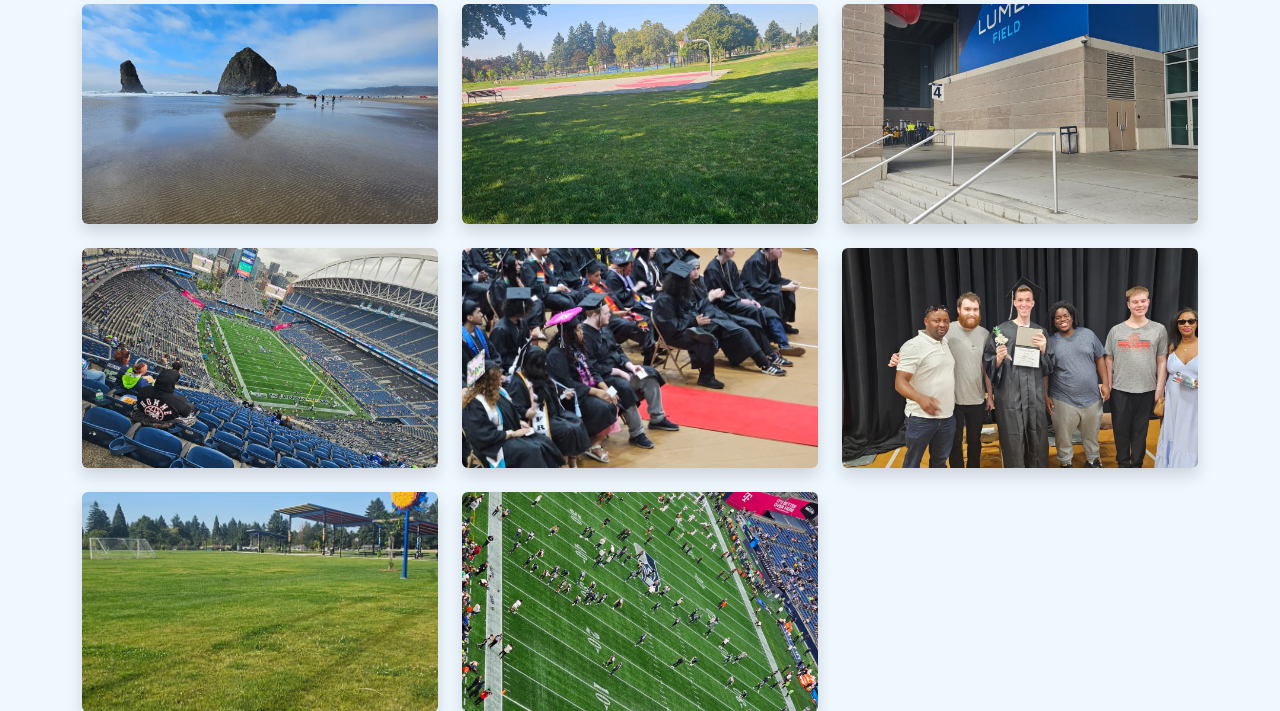
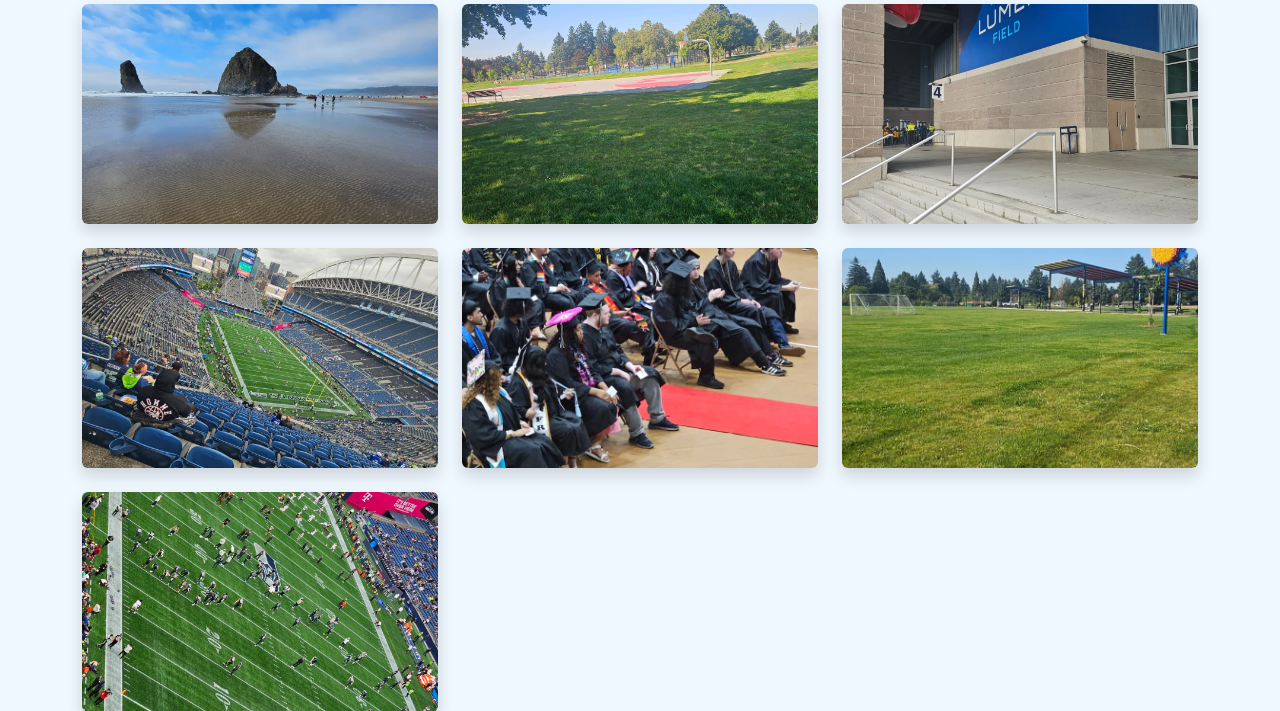
Before and after one commit to John17712/loyalty, a Flask app: page /about in a window 1280 px wide. Shown: the part 2981-3692 px from the top of the page. Run offline with Flask 3, Linux system fonts and the light colour scheme.

Commit message:
changes made

```diff
--- a/templates/about.html
+++ b/templates/about.html
@@ -174,7 +174,6 @@
       <div class="col-sm-6 col-md-4 col-12"><img src="{{ url_for('static', filename='images/23.jpg') }}" class="img-fluid rounded shadow amenity-img" alt="Extra 3"></div>
       <div class="col-sm-6 col-md-4 col-12"><img src="{{ url_for('static', filename='images/24.jpg') }}" class="img-fluid rounded shadow amenity-img" alt="Extra 3"></div>
       <div class="col-sm-6 col-md-4 col-12"><img src="{{ url_for('static', filename='images/25.jpg') }}" class="img-fluid rounded shadow amenity-img" alt="Extra 3"></div>
-      <div class="col-sm-6 col-md-4 col-12"><img src="{{ url_for('static', filename='images/26.jpg') }}" class="img-fluid rounded shadow amenity-img" alt="Extra 3"></div>
       <div class="col-sm-6 col-md-4 col-12"><img src="{{ url_for('static', filename='images/27.jpg') }}" class="img-fluid rounded shadow amenity-img" alt="Extra 3"></div>
       <div class="col-sm-6 col-md-4 col-12"><img src="{{ url_for('static', filename='images/28.jpg') }}" class="img-fluid rounded shadow amenity-img" alt="Extra 3"></div>
     </div>
```
